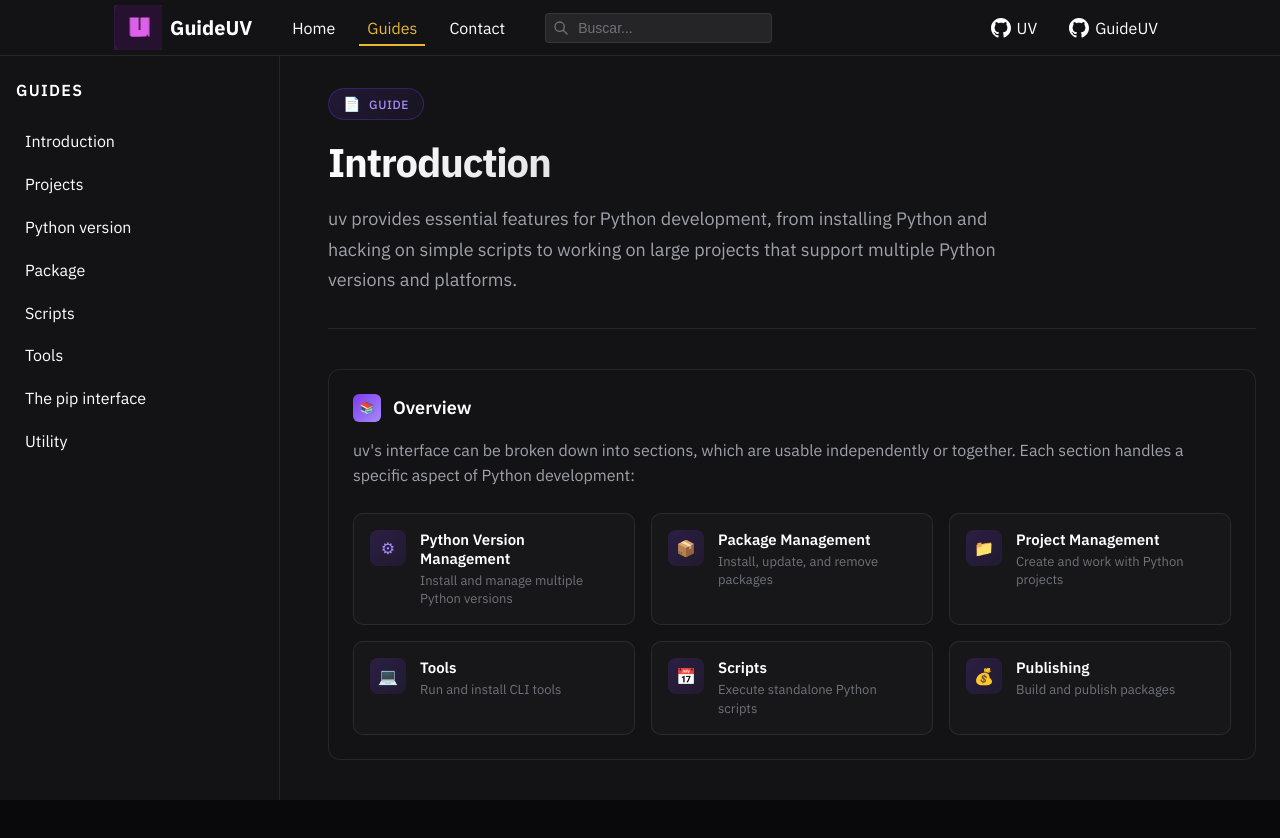
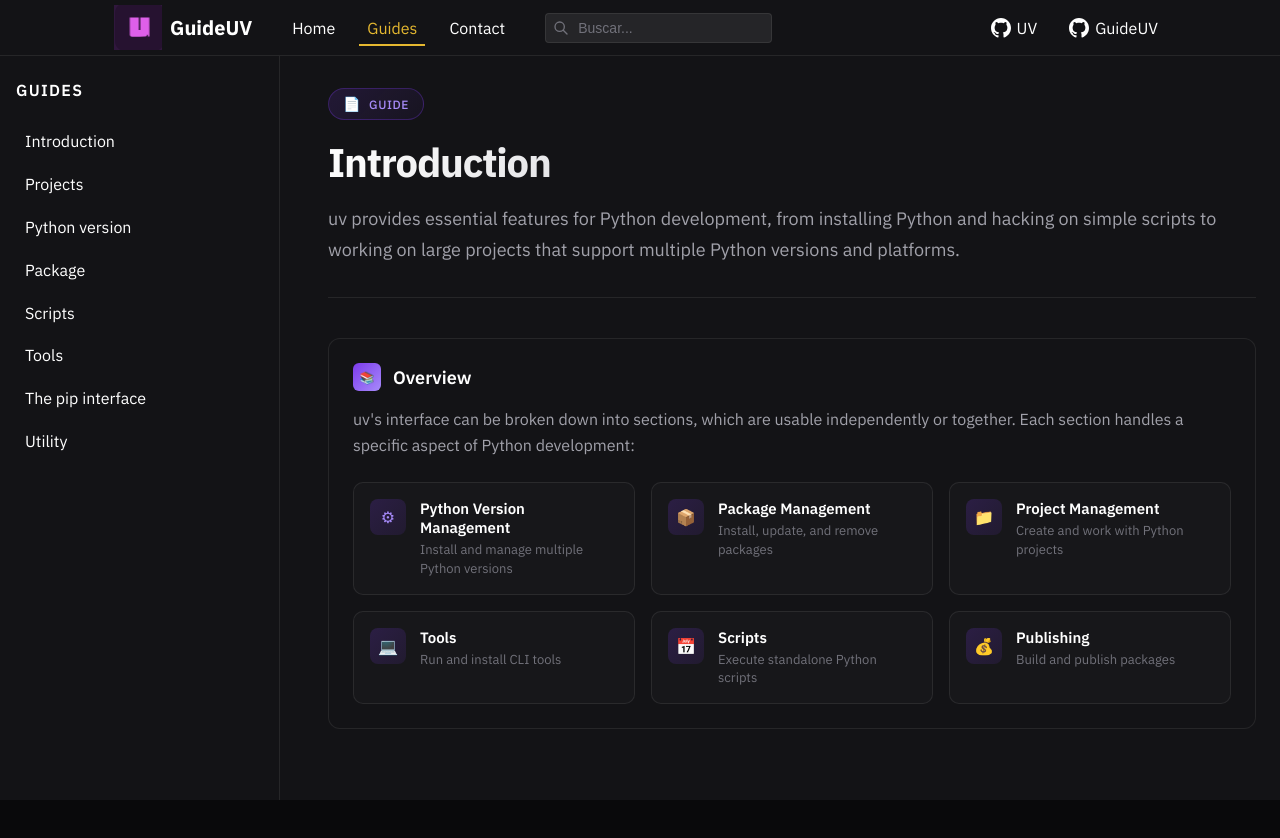
Before and after one commit to Hector-2710/guideuv, an Angular app: page /guides/first-step in a window 1280 px wide. Shown: the top 838 px of the page. Built offline with nearby package versions, Linux system fonts and the light colour scheme.

Commit message:
✅ refactor: increase guide content max-width to 100ch

```diff
--- a/src/app/guides/pages/guide-introduction/guide-introduction.component.scss
+++ b/src/app/guides/pages/guide-introduction/guide-introduction.component.scss
@@ -48,7 +48,7 @@
   font-size: 1.125rem;
   line-height: 1.7;
   margin: 0;
-  max-width: 65ch;
+  max-width: 100ch;
 }
 
 .guide-page__grid {
--- a/src/app/guides/pages/guide-package/guide-package.component.scss
+++ b/src/app/guides/pages/guide-package/guide-package.component.scss
@@ -45,7 +45,7 @@
   font-size: 1.125rem;
   line-height: 1.7;
   margin: 0;
-  max-width: 65ch;
+  max-width: 100ch;
 }
 
 .code-inline {
--- a/src/app/guides/pages/guide-pip-interface/guide-pip-interface.component.scss
+++ b/src/app/guides/pages/guide-pip-interface/guide-pip-interface.component.scss
@@ -48,7 +48,7 @@
   font-size: 1.125rem;
   line-height: 1.7;
   margin: 0;
-  max-width: 65ch;
+  max-width: 100ch;
 }
 
 .code-inline {
--- a/src/app/guides/pages/guide-projects/guide-projects.component.scss
+++ b/src/app/guides/pages/guide-projects/guide-projects.component.scss
@@ -49,6 +49,7 @@
   font-size: 1.125rem;
   line-height: 1.7;
   margin: 0;
+  max-width: 100ch;
 }
 
 .code-inline {
--- a/src/app/guides/pages/guide-python-version/guide-python-version.component.scss
+++ b/src/app/guides/pages/guide-python-version/guide-python-version.component.scss
@@ -45,7 +45,7 @@
   font-size: 1.125rem;
   line-height: 1.7;
   margin: 0;
-  max-width: 65ch;
+  max-width: 100ch;
 }
 
 .guide-page__grid {
--- a/src/app/guides/pages/guide-scripts/guide-scripts.component.scss
+++ b/src/app/guides/pages/guide-scripts/guide-scripts.component.scss
@@ -48,7 +48,7 @@
   font-size: 1.125rem;
   line-height: 1.7;
   margin: 0;
-  max-width: 65ch;
+  max-width: 100ch;
 }
 
 .code-inline {
--- a/src/app/guides/pages/guide-tools/guide-tools.component.scss
+++ b/src/app/guides/pages/guide-tools/guide-tools.component.scss
@@ -48,7 +48,7 @@
   font-size: 1.125rem;
   line-height: 1.7;
   margin: 0;
-  max-width: 65ch;
+  max-width: 100ch;
 }
 
 .code-inline {
--- a/src/app/guides/pages/guide-utility/guide-utility.component.scss
+++ b/src/app/guides/pages/guide-utility/guide-utility.component.scss
@@ -45,7 +45,7 @@
   font-size: 1.125rem;
   line-height: 1.7;
   margin: 0;
-  max-width: 65ch;
+  max-width: 100ch;
 }
 
 .guide-page__grid {
```
